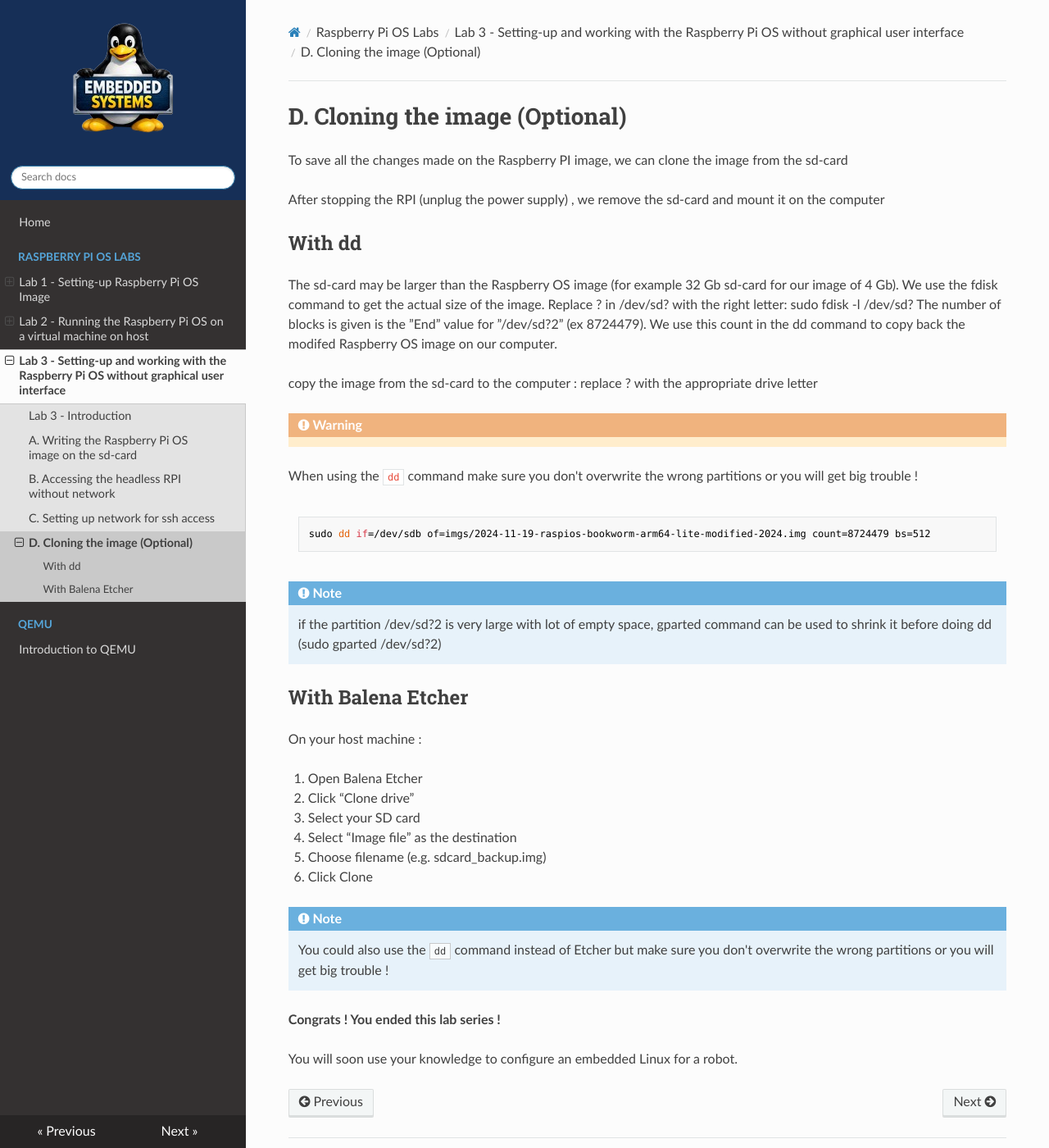
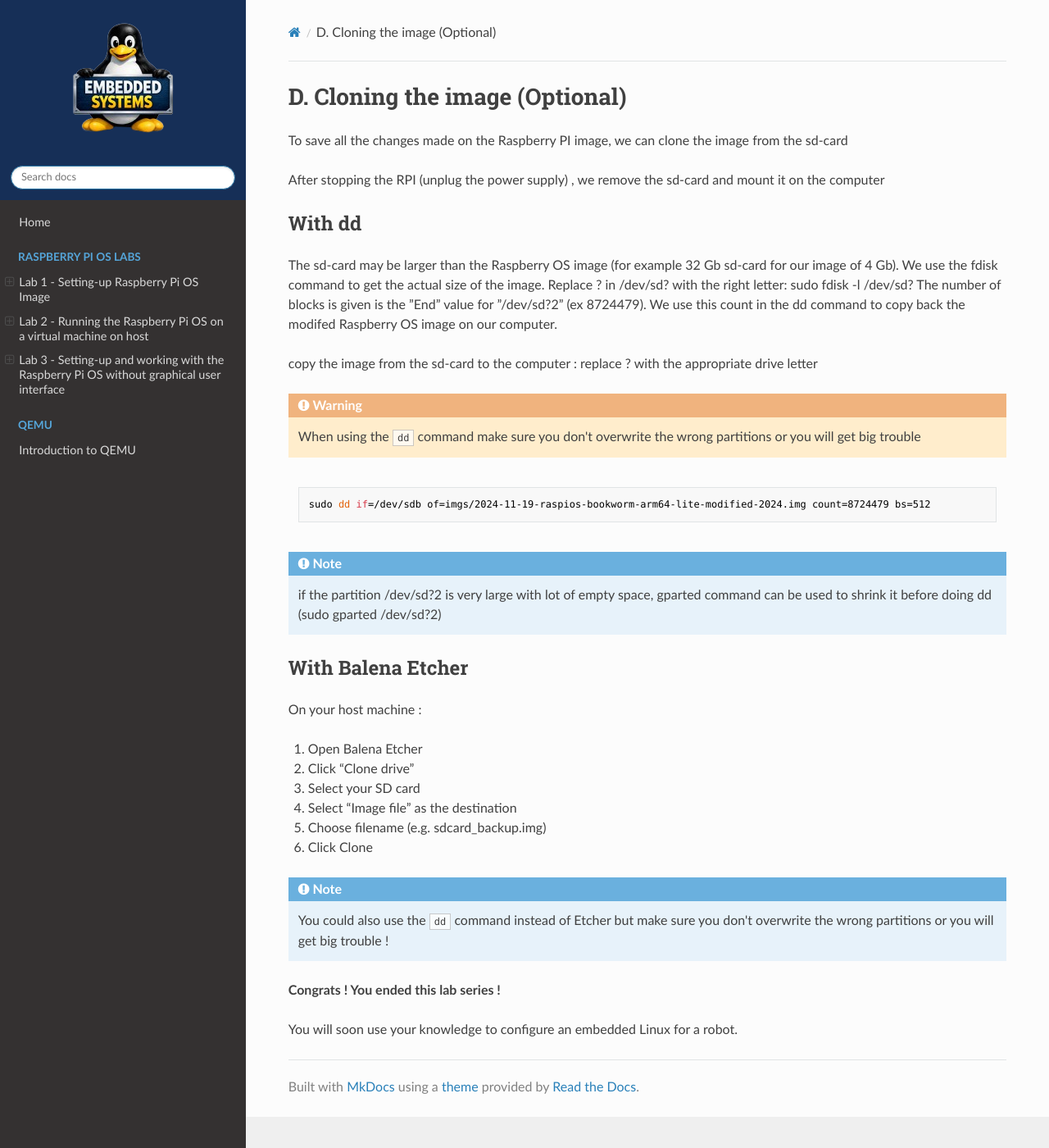
Before and after one commit to tlefloch/emb-sys, an MkDocs documentation site: the page built from docs/image/lab3/saving.md, in a window 1280 px wide and 1400 px high. Shown: the whole window at 82% size. Built offline with MkDocs 1.6.1, drawn with Linux system fonts in a browser that asks for light colours; nearby versions of some CDN libraries.

Commit message:
add solutions

````diff
--- a/docs/image/lab3/saving.md
+++ b/docs/image/lab3/saving.md
@@ -19,7 +19,7 @@
 replace ? with the appropriate drive letter
 
 !!! Warning
-   When using the `dd` command make sure you don't overwrite the wrong partitions or you will get big trouble !
+    When using the `dd` command make sure you don't overwrite the wrong partitions or you will get big trouble
 
 ```bash
 sudo dd if=/dev/sdb of=imgs/2024-11-19-raspios-bookworm-arm64-lite-modified-2024.img count=8724479 bs=512
--- a/mkdocs.yml
+++ b/mkdocs.yml
@@ -31,7 +31,7 @@
       - image/lab3/writing.md
       - image/lab3/connecting.md
       - image/lab3/setting.md
-      - image/lab3/saving.md
+      #- image/lab3/saving.md
   - QEMU:
     - image/qemu.md
   # - Docker:
````
Also changed, not shown: docs/image/lab3/setting.md (+4 -0 lines).
